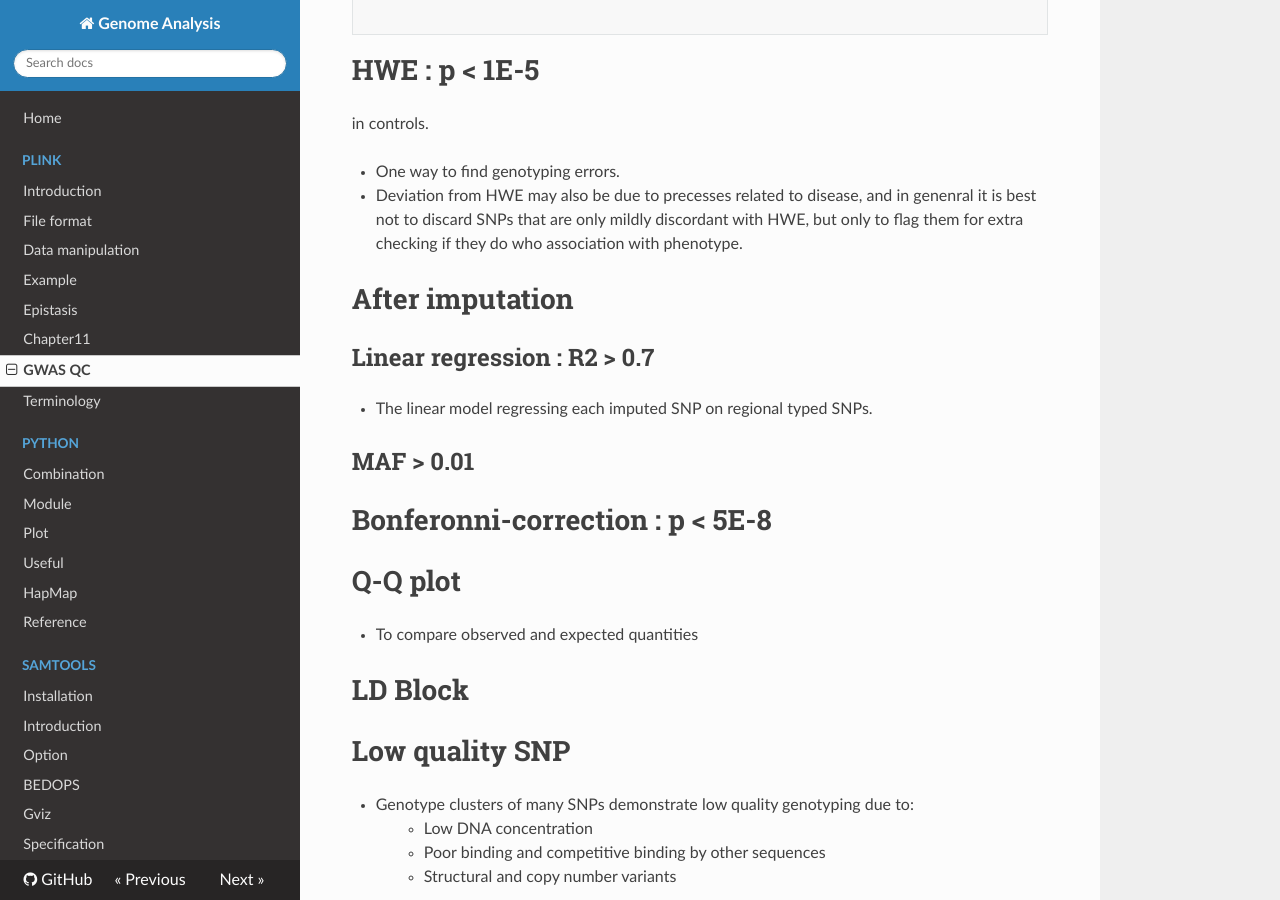
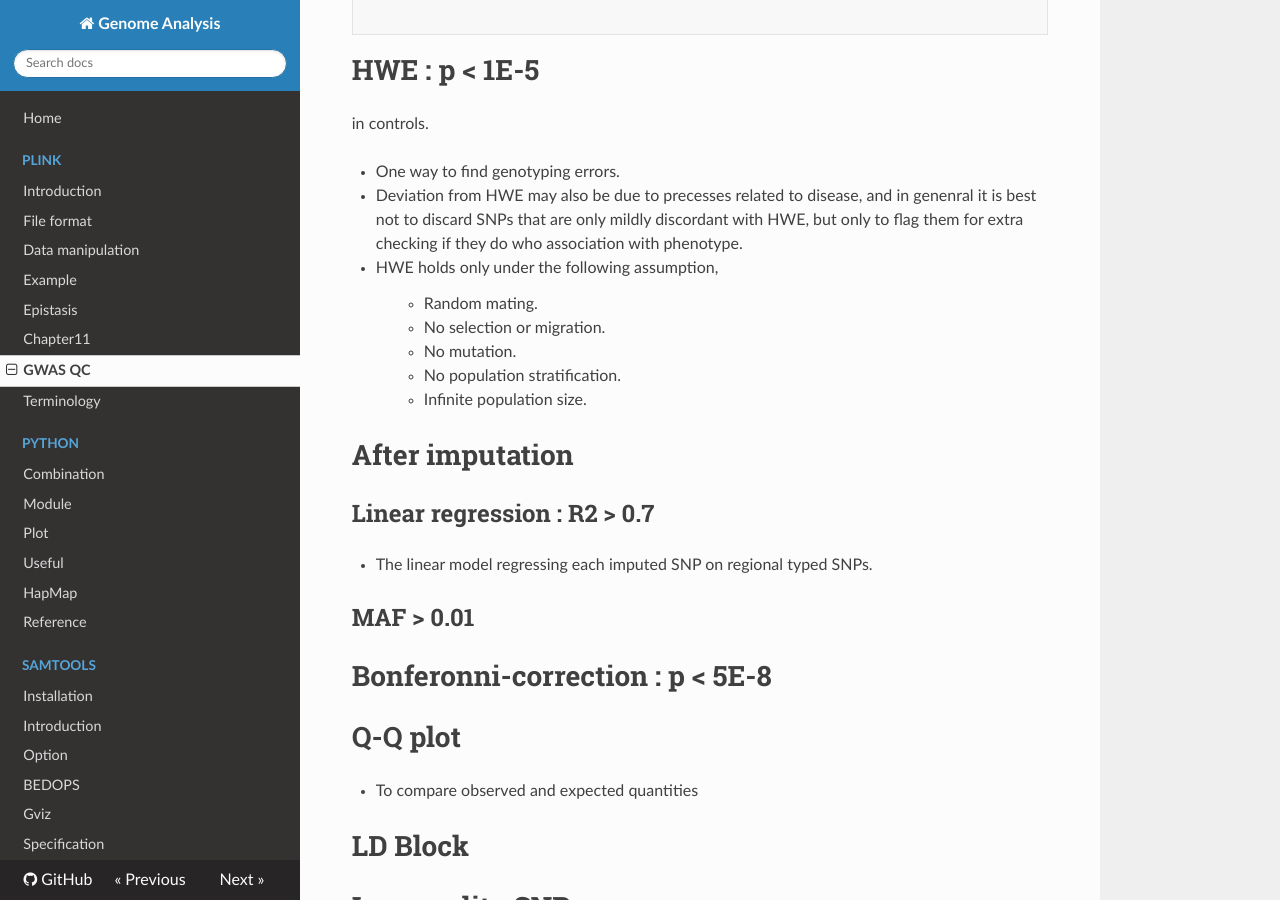
Before and after one commit to WonyoungCho/plink, an MkDocs documentation site: the page built from docs/GWAS.md, in a window 1280 px wide and 900 px high, scrolled down 4306 px. Built offline with MkDocs 1.6.1, drawn with Linux system fonts in a browser that asks for light colours; nearby versions of some CDN libraries; old or Windows-style settings are respelled for this version of MkDocs.

Commit message:
Update GWAS.md

```diff
--- a/docs/GWAS.md
+++ b/docs/GWAS.md
@@ -153,6 +153,13 @@ in controls.
 - One way to find genotyping errors.
 - Deviation from HWE may also be due to precesses related to disease, and in genenral it is best not to discard SNPs that are only mildly discordant with HWE, but only to flag them for extra checking if they do who association with phenotype.
 
+- HWE holds only under the following assumption,
+> - Random mating.
+> - No selection or migration.
+> - No mutation.
+> - No population stratification.
+> - Infinite population size.
+
 # After imputation
 ## Linear regression : R2 > 0.7
 - The linear model regressing each imputed SNP on regional typed SNPs.
```
